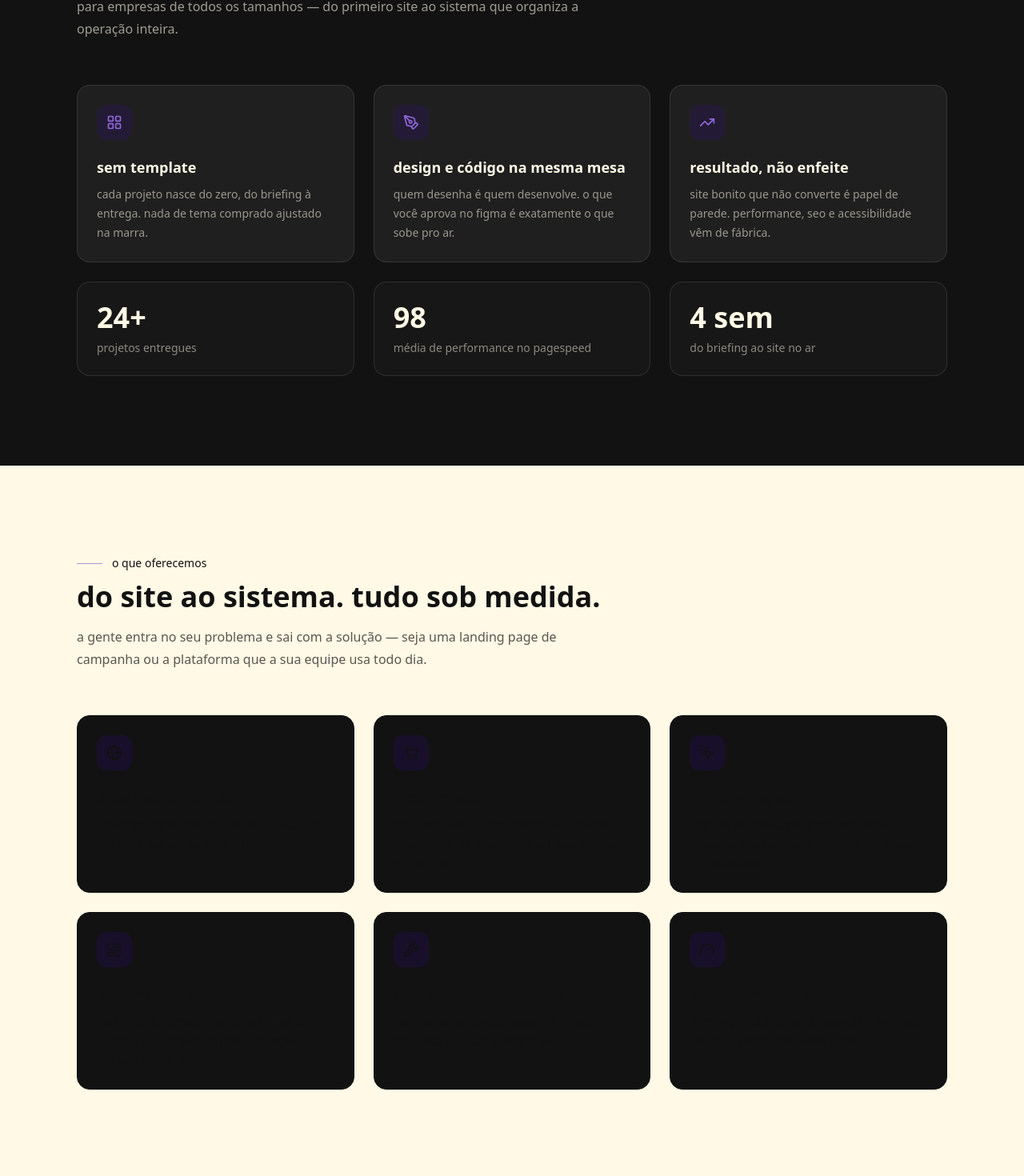
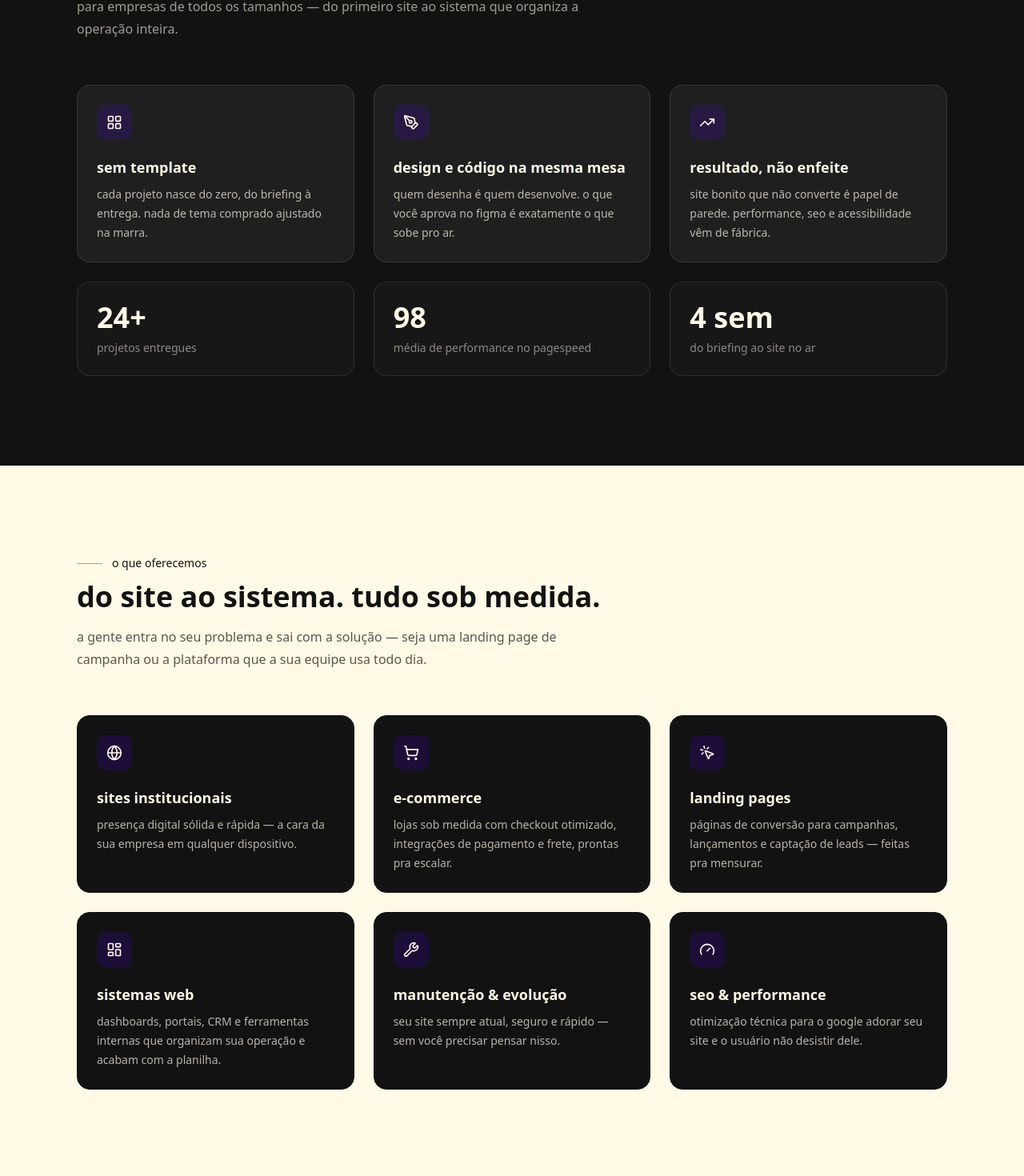
Before and after one commit to leolima-10/zin.k-v2, a React (Vite) app: page / in a window 1280 px wide. Shown: the part 1034-2504 px from the top of the page at 80% size. Built offline with nearby package versions, Linux system fonts and the light colour scheme; a web font is replaced by a local one.

Commit message:
ajuste da identidade do site

```diff
--- a/src/components/MotionCard.tsx
+++ b/src/components/MotionCard.tsx
@@ -57,19 +57,25 @@ interface MotionCardIconProps {
   children: ReactNode;
   className?: string;
   variant?: "default" | "fullRotate";
+  tone?: "dark" | "light";
 }
 
 export function MotionCardIcon({
   children,
   className = "",
   variant = "default",
+  tone = "light",
 }: MotionCardIconProps) {
   const hoverVariant = variant === "fullRotate" ? iconHoverFullRotate : iconHover;
+  const iconStyles =
+    tone === "dark"
+      ? "bg-accent/20 text-cream"
+      : "bg-accent/12 text-accent-text";
 
   return (
     <motion.span
       whileHover={hoverVariant}
-      className={`inline-flex h-11 w-11 shrink-0 items-center justify-center rounded-xl bg-accent/12 text-accent-text transition-colors ${className}`}
+      className={`inline-flex h-11 w-11 shrink-0 items-center justify-center rounded-xl transition-colors ${iconStyles} ${className}`}
     >
       {children}
     </motion.span>
--- a/src/sections/About.tsx
+++ b/src/sections/About.tsx
@@ -41,13 +41,13 @@ export function About() {
           <li key={title}>
             <Reveal delay={i * 0.08} className="h-full">
               <MotionCard>
-                <MotionCardIcon>
+                <MotionCardIcon tone="dark">
                   <Icon size={20} aria-hidden="true" />
                 </MotionCardIcon>
                 <h3 className="mt-5 font-display text-lg font-semibold text-cream">
                   {title}
                 </h3>
-                <p className="mt-2 text-sm/6 text-cream/55">{desc}</p>
+                <p className="mt-2 text-sm/6 text-cream/70">{desc}</p>
               </MotionCard>
             </Reveal>
           </li>
--- a/src/sections/Contact.tsx
+++ b/src/sections/Contact.tsx
@@ -95,7 +95,7 @@ export function Contact() {
                 >
                   <motion.span
                     whileHover={{ scale: 1.1, rotate: 6 }}
-                    className="inline-flex h-11 w-11 shrink-0 items-center justify-center rounded-xl bg-accent/12 text-accent-text"
+                    className="inline-flex h-11 w-11 shrink-0 items-center justify-center rounded-xl bg-accent/20 text-cream"
                   >
                     <Icon size={20} aria-hidden="true" />
                   </motion.span>
@@ -103,7 +103,7 @@ export function Contact() {
                     <span className="block font-display text-base font-semibold text-cream">
                       {title}
                     </span>
-                    <span className="block text-sm text-cream/50">
+                    <span className="block text-sm text-cream/70">
                       {detail}
                     </span>
                   </span>
--- a/src/sections/Portfolio.tsx
+++ b/src/sections/Portfolio.tsx
@@ -118,7 +118,7 @@ export function Portfolio() {
                       <h3 className="font-display text-lg font-semibold text-cream transition-colors group-hover:text-white">
                         {project.title}
                       </h3>
-                      <p className="mt-1 text-sm/6 text-cream/55">
+                      <p className="mt-1 text-sm/6 text-cream/70">
                         {project.tagline}
                       </p>
                     </div>
--- a/src/sections/Process.tsx
+++ b/src/sections/Process.tsx
@@ -133,7 +133,7 @@ export function Process() {
                     <h3 className="mt-4 font-display text-lg font-semibold text-cream">
                       {title}
                     </h3>
-                    <p className="mt-2 text-sm/6 text-cream/55">{desc}</p>
+                    <p className="mt-2 text-sm/6 text-cream/70">{desc}</p>
                   </MotionCard>
                 </Reveal>
               </li>
--- a/src/sections/Services.tsx
+++ b/src/sections/Services.tsx
@@ -58,13 +58,13 @@ export function Services() {
             <li key={title}>
               <Reveal delay={(i % 3) * 0.08} className="h-full">
                 <MotionCard tone="onLight">
-                  <MotionCardIcon variant="fullRotate">
+                  <MotionCardIcon variant="fullRotate" tone="dark">
                     <Icon size={20} aria-hidden="true" />
                   </MotionCardIcon>
-                  <h3 className="mt-5 font-display text-lg font-semibold text-ink">
+                  <h3 className="mt-5 font-display text-lg font-semibold text-cream">
                     {title}
                   </h3>
-                  <p className="mt-2 text-sm/6 text-ink/60">{desc}</p>
+                  <p className="mt-2 text-sm/6 !text-cream/70">{desc}</p>
                 </MotionCard>
               </Reveal>
             </li>
```
